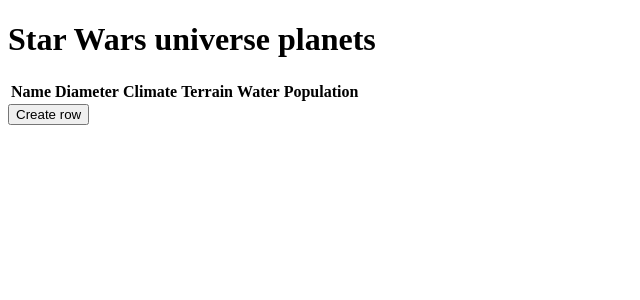
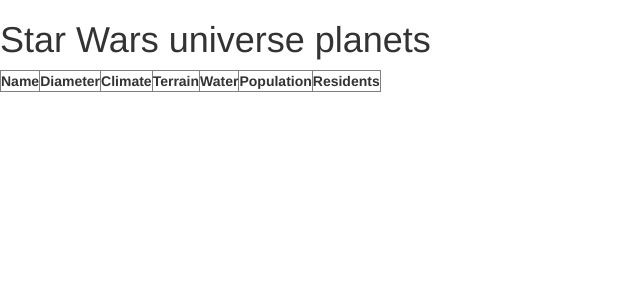
Before and after one commit to DorottyaKrisztics/WebWithPython_StarWars, a Flask app: page / in a window 1280 px wide. Shown: the top 300 px of the page, without its empty margins (0-640 px from the left). Run offline with Flask 2, Linux system fonts and the light colour scheme; lists and menus that the app fills with data are empty; some libraries are stand-ins or nearby versions.

Commit message:
residents column added to the planet table

```diff
--- a/static/js/app.js
+++ b/static/js/app.js
@@ -1,3 +1,4 @@
+
 function createNewRow(planetObj) {
 
     var newRow = document.createElement("tr");
@@ -26,6 +27,10 @@
     newCell.textContent = planetObj['population'];
     newRow.appendChild(newCell);
 
+    var newCell = document.createElement('td');
+    newCell.textContent = planetObj['residents'];
+    newRow.appendChild(newCell);
+
     return newRow;
 }
 
@@ -50,12 +55,10 @@
 
 function getPlanetData() {
     $.getJSON('http://swapi.co/api/planets/', function(response){
-        // var firstPlanet = response['results'][0]['name'];
 
         processResults(response['results']);
     });
 }
 
 
-
 $(document).ready(getPlanetData);
--- a/templates/index.html
+++ b/templates/index.html
@@ -4,12 +4,17 @@
         <meta charset="UTF-8">
         <meta name="viewport" content="width=device-width, initial-scale=1.0">
         <meta http-equiv="X-UA-Compatible" content="ie=edge">
+        <link rel="stylesheet" href="https://maxcdn.bootstrapcdn.com/bootstrap/3.3.7/css/bootstrap.min.css">
+        <script src="https://code.jquery.com/jquery-1.12.4.min.js" defer></script>
+        <script type="text/javascript" src="{{ url_for('static', filename='js/app.js') }}" defer></script>
+        <script src="https://maxcdn.bootstrapcdn.com/bootstrap/3.3.7/js/bootstrap.min.js" defer></script>
         <title>{{ title }}</title>
     </head>
     <body>
         <h1>Star Wars universe planets</h1>
 
-        <table id="planetTable">
+        <table id="planetTable" border= '1' >
+            <thead>
                 <tr>
                     <th>Name</th>
                     <th>Diameter</th>
@@ -17,23 +22,14 @@
                     <th>Terrain</th>
                     <th>Water</th>
                     <th>Population</th>
+                    <th>Residents</th>
                 </tr>
+            </thead>
+
+            <tbody>
+
+            </tbody>
         </table>
-
-        <button onclick="createNewRow()">Create row</button>
-        <script>
-            function createNewRow() {
-                var table = document.getElementById("planetTable");
-                var row = table.insertRow(-1);
-
-                for (var i = 0; i < 6; i++) {
-                    // 6 = var objectLengthBoard = Object.keys(item.boards).length;
-
-                    var cell = row.insertCell(i);
-                    cell.innerHTML = "NEW";
-                }
-            }
-        </script>
 
     </body>
 </html>
```
Lines whose indentation alone changed are shown as unchanged.
